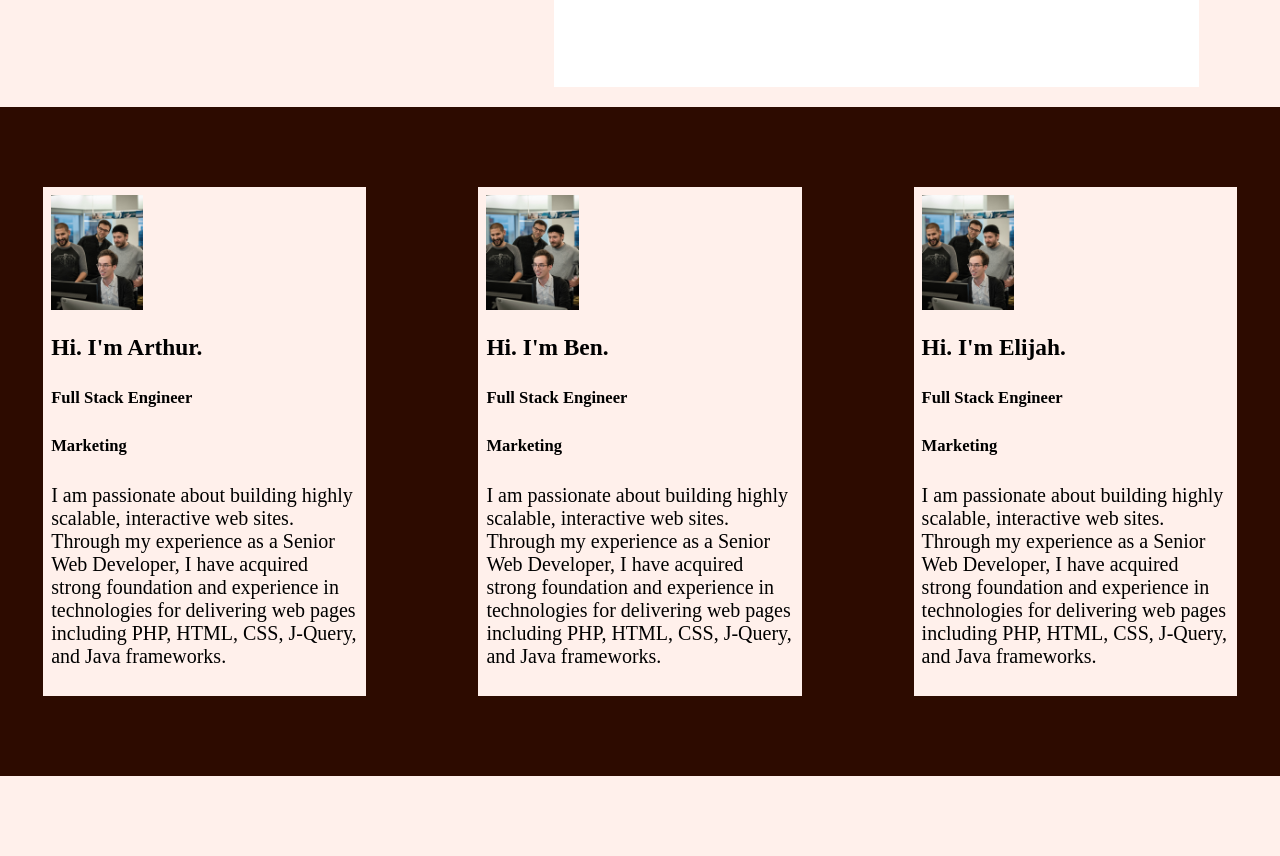
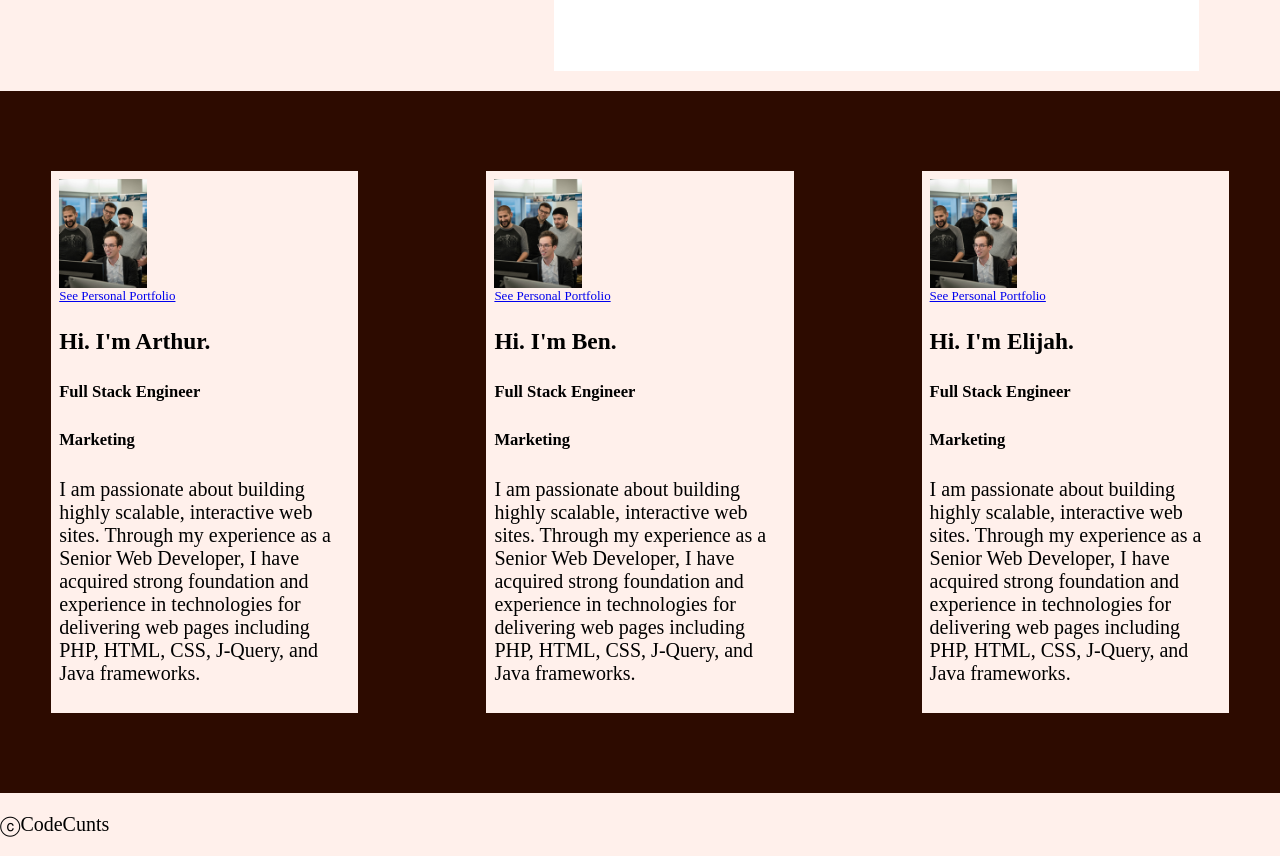
Before and after one commit to gualberto2/codecunts, a plain HTML site: page index.html in a window 1280 px wide. Shown: the part 507-1363 px from the top of the page. Before the commit the page ends 1283 px from the top, so only its background shows below. Drawn offline with Linux system fonts and the light colour scheme; a web font is replaced by a local one.

Commit message:
added some links under the portfolio cards. Also added a copyright to the footer

```diff
--- a/index.html
+++ b/index.html
@@ -49,6 +49,8 @@
                 <div class="arthur">
                     <div id="portimg">
                         <img src="resources/imgs/placeholder.jpeg">
+                        <!--Below is the link to the personal site, this way CodeCunts can have uniform style and we can show off our perosnality through these sites-->
+                        <figcaption><a href="#">See Personal Portfolio</a></figcaption>
                     </div>
                     <div class="artserv">
                         <h3>Hi. I'm Arthur.</h3>
@@ -62,6 +64,8 @@
                 <div class="ben">
                     <div id="portimg">
                         <img src="resources/imgs/placeholder.jpeg">
+                        <!--Below is another link for Ben's pp-->
+                        <figcaption><a href="#">See Personal Portfolio</a></figcaption>
                     </div>
                     <div class="benserv">
                         <h3>Hi. I'm Ben.</h3>
@@ -75,6 +79,8 @@
                 <div class="elijah">
                     <div id="portimg">
                         <img src="resources/imgs/placeholder.jpeg">
+                        <!--Link to elijah's pp we can make these pp's look like doc resumes except they are made out of html code-->
+                        <figcaption><a href="#">See Personal Portfolio</a></figcaption>
                     </div>
                     <div class="eliserv">
                         <h3>Hi. I'm Elijah.</h3>
@@ -95,8 +101,10 @@
             <!--Bottom of Site: Footer-->
             <div class="footer">
                 <div class="left"></div>
+                    <p>ⓒCodeCunts</p>
                 <div class="middle"></div>
                 <div class="right"></div>
+
             </div>
         </div>
     </body>
--- a/resources/css/style.css
+++ b/resources/css/style.css
@@ -13,9 +13,13 @@
   src: url(../fonts/Quicksand/Quicksand-VariableFont_wght.ttf);
 }
 
+* {
+  box-sizing: border-box;
+}
 
 html,
 body {
+    width: 100%;
     height: 100%;
     margin: 0;
     font-size: 20px;
@@ -76,8 +80,8 @@ body {
   grid-template-areas:
     "leftsection1 rightsection1";
   padding: 20px 8%;
-  height: auto;
-  width: auto;
+  height: 100%;
+  width: 100%;
   min-width: 100vh;
 }
 
@@ -143,6 +147,10 @@ body {
         }
 
 /* PortfolioCards CSS */
+.portfoliocards figcaption {
+  font-size: small;
+}
+
 .portfoliocards {
   display: grid;
   grid-auto-flow: column;
@@ -188,7 +196,7 @@ body {
 }
 /* Footer CSS */
 .footer {
-
+  display: flex;
 }
 
 /* every bit of code below will be used as testers */
```
